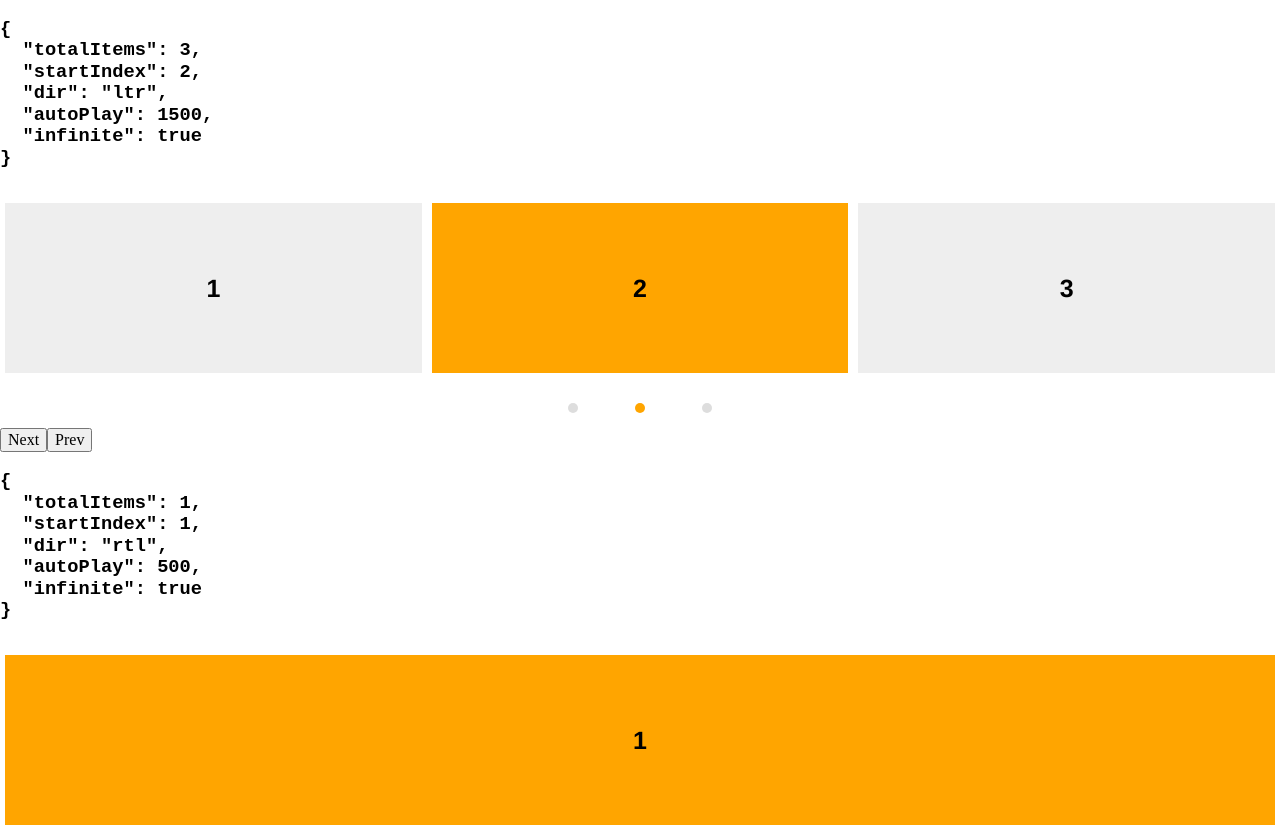
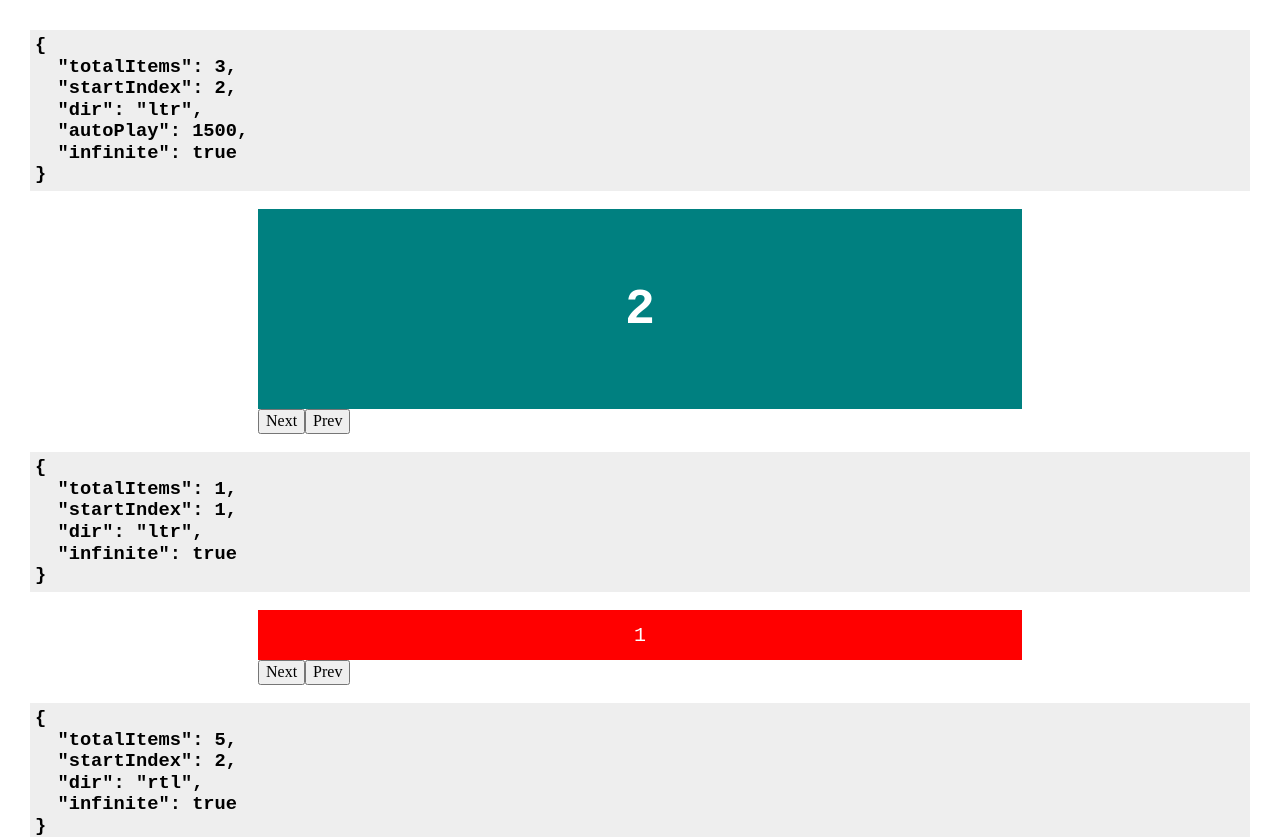
Before and after one commit to tbergman/statecharts-components, a React (Create React App) app: page / in a window 1280 px wide. Shown: the top 837 px of the page. Built offline with nearby package versions, Linux system fonts and the light colour scheme.

Commit message:
Support for different elements as carousel item

```diff
--- /dev/null
+++ b/src/Carousel.css
@@ -0,0 +1,52 @@
+*,
+*:before,
+*:after {
+  box-sizing: border-box;
+}
+
+.items-list {
+  overflow: hidden;
+  margin: 0;
+  padding: 0;
+  position: relative;
+  display: block;
+}
+
+/* Translate happens on this element */
+/* This element has the long width of total items */
+.items-track {
+  position: relative;
+  top: 0;
+  left: 0;
+  display: block;
+  margin-left: auto;
+  margin-right: auto;
+  transition: transform 350ms ease;
+}
+
+.items-track:before,
+.items-track:after {
+  display: table;
+  content: " ";
+  zoom: 1;
+}
+.items-track:after {
+  clear: both;
+}
+
+.item {
+  float: left;
+  height: 100%;
+  min-height: 1px;
+}
+
+.item-value {
+  background: #5f9ea0;
+  color: #fff;
+  font-size: 36px;
+  line-height: 100px;
+  margin: 10px;
+  padding: 2%;
+  position: relative;
+  text-align: center;
+}
--- a/src/Carousel.tsx
+++ b/src/Carousel.tsx
@@ -1,108 +1,63 @@
 import * as React from "react";
 import { useMachine } from "@xstate/react";
 import { carouselMachineFactory } from "./machine";
-import { State } from "xstate";
 import { useEffect } from "react";
 import { Dir } from "./types";
+import "./Carousel.css";
 
-const listStyle: React.CSSProperties = {
-  display: "flex",
-  flexDirection: "row",
-  justifyContent: "space-between",
-  padding: "15px 0",
-  height: 200
+export type CarouselProps = {
+  items: JSX.Element[];
+  totalItems: number;
+  startIndex?: number;
+  autoPlay?: number;
+  dir?: Dir;
+  infinite?: boolean;
 };
-const itemStyle: React.CSSProperties = {
-  display: "flex",
-  justifyContent: "center",
-  alignItems: "center",
-  backgroundColor: "#eee",
-  fontSize: 25,
-  fontWeight: "bold",
-  fontFamily: "Helvetica",
-  flexGrow: 1,
-  margin: "0 5px",
-  cursor: "pointer"
-};
-const dotListStyle: React.CSSProperties = {
-  display: "flex",
-  flexDirection: "row",
-  justifyContent: "space-around",
-  padding: "15px 0",
-  width: 200,
-  margin: "0 auto"
-};
-const dotStyle: React.CSSProperties = {
-  width: 10,
-  height: 10,
-  backgroundColor: "#ddd",
-  borderRadius: "50%",
-  cursor: "pointer"
-};
-
 export function Carousel({
   items,
+  totalItems,
   startIndex = 1,
   autoPlay,
   dir = "ltr",
   infinite = false
-}: {
-  items: { value: string; id: number }[];
-  startIndex?: number;
-  autoPlay?: number;
-  dir?: Dir;
-  infinite?: boolean;
-}) {
+}: CarouselProps) {
   const [state, sendEvent, service] = useMachine(
     carouselMachineFactory({
-      totalItems: items.length,
+      totalItems,
       startIndex,
       autoPlay,
       dir,
       infinite
     })
   );
-  // console.log(state);
   useEffect(() => {
     // service.onTransition(state => {
     //   console.log(state.value, state.context);
     // });
   }, [service]);
   return (
-    <>
-      <div style={listStyle}>
-        {items.map(item => (
+    <div style={{ maxWidth: 764, margin: "0 auto" }}>
+      <div className="items-list">
         <div
+          className="items-track"
           style={{
-              ...itemStyle,
-              backgroundColor:
-                (state as State<any>).context.cursor === item.id
-                  ? "orange"
-                  : "#eee"
+            width: totalItems * 764,
+            transform: `translate3d(${(state.context.cursor - 1) *
+              -764}px, 0, 0)`
           }}
-            key={item.id}
-            onClick={() => sendEvent({ type: "GO_TO", data: item.id })}
         >
-            {item.value}
+          {items.map((item, idx) => (
+            <div
+              className="item"
+              style={{ width: 764 }}
+              key={item.key || idx}
+              onClick={() => sendEvent({ type: "GO_TO", data: idx + 1 })}
+            >
+              {item}
             </div>
           ))}
         </div>
-      <div style={dotListStyle}>
-        {items.map(item => (
-          <div
-            style={{
-              ...dotStyle,
-              backgroundColor:
-                (state as State<any, any>).context.cursor === item.id
-                  ? "orange"
-                  : "#ddd"
-            }}
-            key={item.id}
-            onClick={() => sendEvent({ type: "GO_TO", data: item.id })}
-          />
-        ))}
       </div>
-      <div>
       <button
         onClick={() => {
           sendEvent({ type: "NEXT" });
@@ -118,6 +73,5 @@ export function Carousel({
         Prev
       </button>
     </div>
-    </>
   );
 }
--- a/src/pages/App.tsx
+++ b/src/pages/App.tsx
@@ -1,48 +1,122 @@
 import * as React from "react";
-import { Carousel } from "../Carousel";
-import { CarouselMachineFactoryConfig } from "../machine";
-
-function itemsGenerator(total: number) {
-  const result = [];
-  for (let i = 0; i < total; i++) {
-    result.push({ value: `${i + 1}`, id: i + 1 });
-  }
-  return result;
-}
+import { Carousel, CarouselProps } from "../Carousel";
+import { getRange } from "../utils";
 
 function DemoSection({
   config,
   children
 }: {
-  config: Omit<CarouselMachineFactoryConfig, "totalItems">;
+  config: CarouselProps;
   children: React.ReactNode;
 }) {
+  const { items, ...restConfig } = config;
   return (
     <div>
       <h3>
-        <pre>{JSON.stringify(config, null, 2)}</pre>
+        <pre style={{ backgroundColor: "#eee", display: "block", padding: 5 }}>
+          {JSON.stringify(restConfig, null, 2)}
+        </pre>
       </h3>
       {children}
     </div>
   );
 }
 
-const carousels: CarouselMachineFactoryConfig[] = [
-  { totalItems: 3, startIndex: 2, dir: "ltr", autoPlay: 1500, infinite: true },
-  { totalItems: 1, startIndex: 1, dir: "rtl", autoPlay: 500, infinite: true }
+const carousels: CarouselProps[] = [
+  {
+    items: getRange(3).map((value, idx) => (
+      <h3
+        style={{
+          height: 200,
+          backgroundColor: "teal",
+          color: "white",
+          display: "flex",
+          justifyContent: "center",
+          alignItems: "center",
+          fontSize: 50,
+          margin: 0,
+          fontFamily: "monospace"
+        }}
+        key={idx}
+      >
+        {value}
+      </h3>
+    )),
+    totalItems: 3,
+    startIndex: 2,
+    dir: "ltr",
+    autoPlay: 1500,
+    infinite: true
+  },
+  {
+    items: getRange(1).map((value, idx) => (
+      <p
+        style={{
+          height: 50,
+          backgroundColor: "red",
+          color: "white",
+          display: "flex",
+          justifyContent: "center",
+          alignItems: "center",
+          fontSize: 20,
+          margin: 0,
+          fontFamily: "monospace"
+        }}
+        key={idx}
+      >
+        {value}
+      </p>
+    )),
+    totalItems: 1,
+    startIndex: 1,
+    dir: "ltr",
+    infinite: true
+  },
+  {
+    items: getRange(5).map((value, idx) => (
+      <span
+        style={{
+          height: 100,
+          backgroundColor: "orange",
+          color: "black",
+          display: "flex",
+          justifyContent: "center",
+          alignItems: "center",
+          fontSize: 50,
+          margin: 0,
+          fontFamily: "monospace"
+        }}
+        key={idx}
+      >
+        {value}
+      </span>
+    )),
+    totalItems: 5,
+    startIndex: 2,
+    dir: "rtl",
+    infinite: true
+  },
+  {
+    items: getRange(4)
+      .map(i => `https://picsum.photos/900/300?random=${i}}`)
+      .map((src, idx) => <img src={src} alt={src} key={idx} />),
+    totalItems: 4,
+    startIndex: 4,
+    autoPlay: 2000,
+    infinite: true
+  }
 ];
 
 export function App() {
   return (
-    <>
+    <div style={{ margin: 30 }}>
       {carousels.map((c, i) => {
-        const { totalItems, ...restC } = c;
         return (
           <DemoSection config={c} key={i}>
-            <Carousel items={itemsGenerator(totalItems)} {...restC} />
+            <Carousel {...c} />
           </DemoSection>
         );
       })}
-    </>
+    </div>
   );
 }
--- /dev/null
+++ b/src/utils.ts
@@ -0,0 +1,8 @@
+export function getRange(length: number) {
+  const result: number[] = [];
+  for (let i = 0; i < length; i++) {
+    result.push(i + 1);
+  }
+  console.log({ result });
+  return result;
+}
```
Lines whose indentation alone changed are shown as unchanged.
